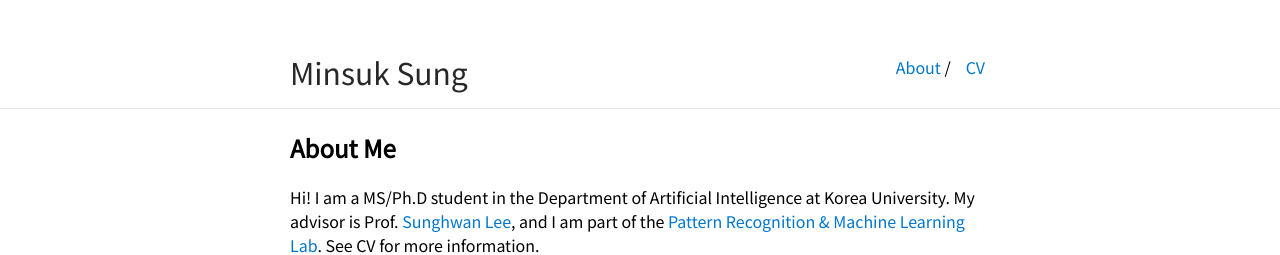
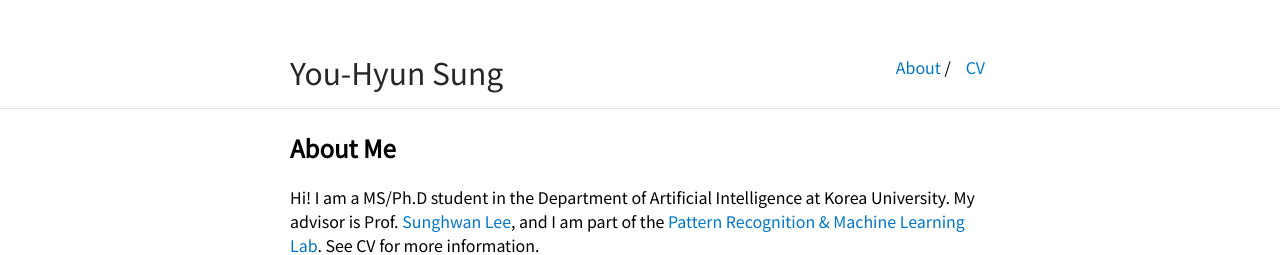
Before and after one commit to youhyunsung/youhyunsung.github.io, a Jekyll site: the page built from index.md, in a window 1280 px wide. Shown: the top 255 px of the page. Built offline with Jekyll 4.4.1, drawn with Linux system fonts in a browser that asks for light colours; our own code applies the rules of GitHub Pages for plain Markdown files.

Commit message:
Update _config.yml

```diff
--- a/_config.yml
+++ b/_config.yml
@@ -1,4 +1,4 @@
-title: Minsuk Sung
+title: You-Hyun Sung
 url: "https://github.com/youhyunsung"
 baseurl: ""
 
```
